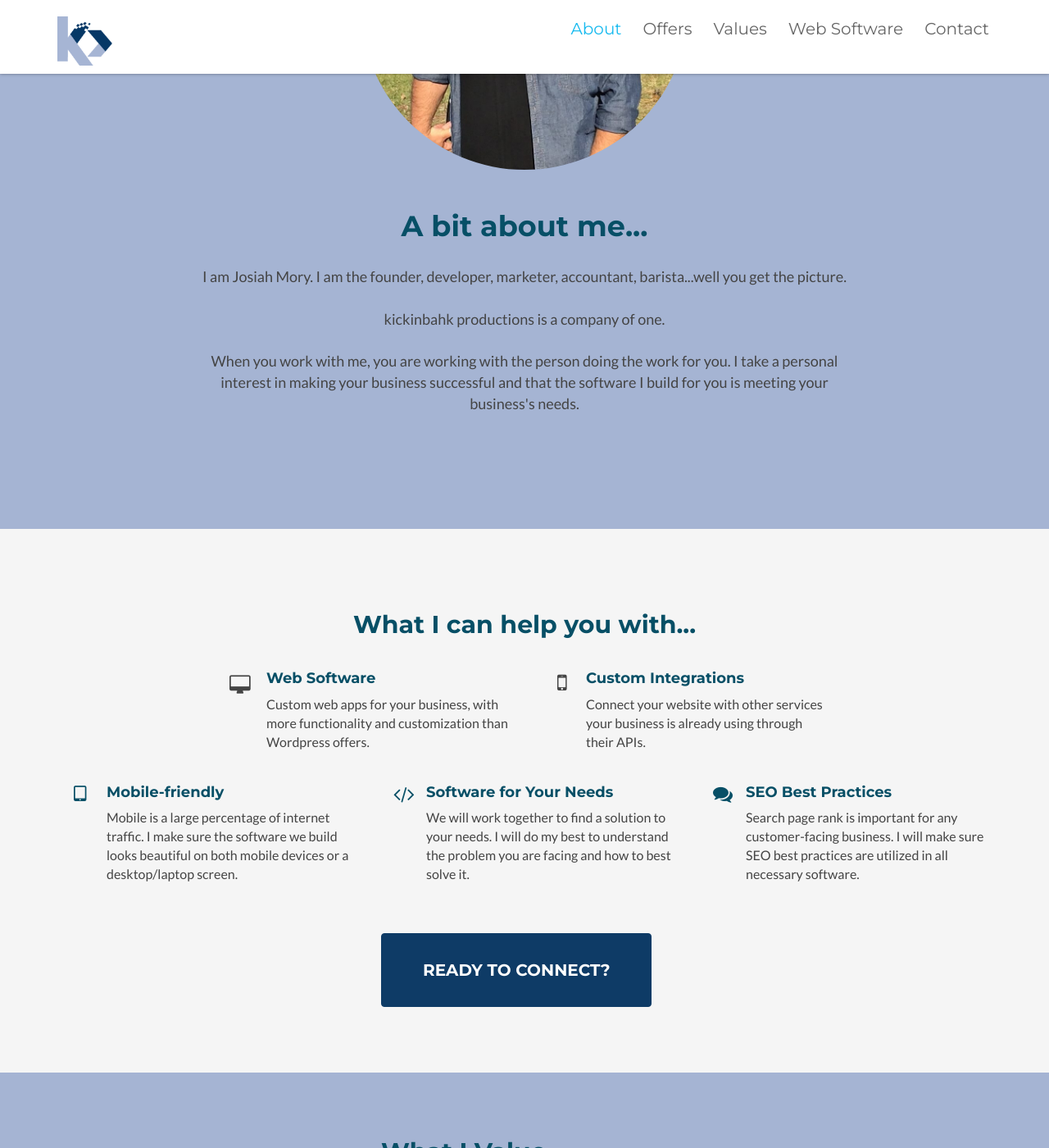
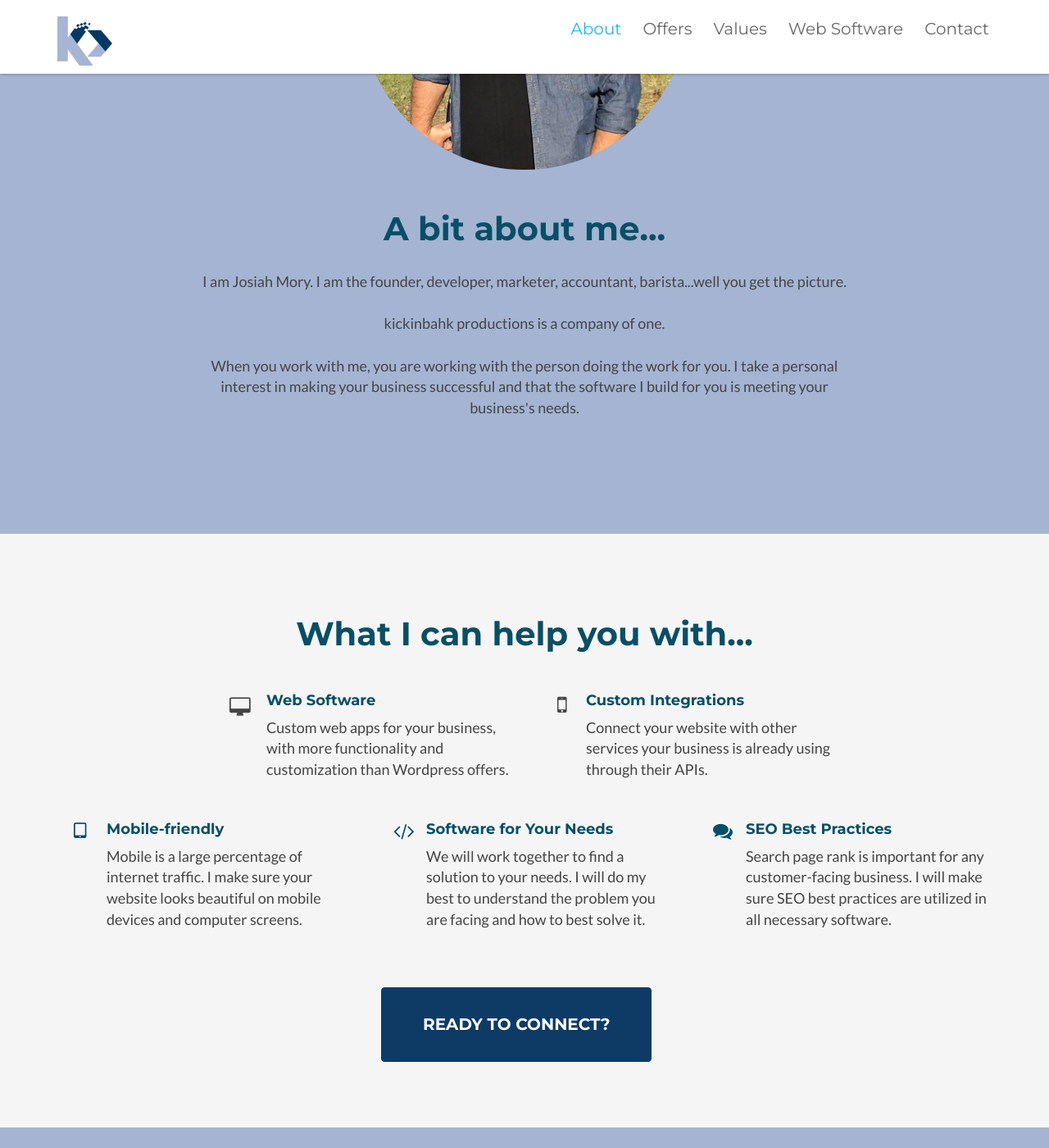
Before and after one commit to kickinbahkproductions/kickinbahkproductions-dev, a Jekyll site: the page built from index.html, in a window 1280 px wide and 1400 px high, scrolled down 908 px. Shown: the whole window at 82% size. Built offline with Jekyll 4.4.1, drawn with Linux system fonts in a browser that asks for light colours; a style sheet for code colours, icons or effects is not loaded.

Commit message:
make font sizes larger, change some copy

```diff
--- a/_includes/offer.html
+++ b/_includes/offer.html
@@ -30,7 +30,7 @@
           </div>
           <div class="content">
               <h3 class="sub-title">Mobile-friendly</h3>
-              <p>Mobile is a large percentage of internet traffic. I make sure the  software we build looks beautiful on both mobile devices or a desktop/laptop screen.</p>
+              <p>Mobile is a large percentage of internet traffic. I make sure your website looks beautiful on mobile devices and computer screens.</p>
           </div><!-- ** content ** -->
       </div><!-- ** item ** -->
       <div class="item col-md-4 col-sm-6 col-xs-12">
--- a/public/css/styles.css
+++ b/public/css/styles.css
@@ -10,7 +10,7 @@
 body {
   font-family: 'Lato', arial, sans-serif;
   color: #444444;
-  font-size: 16px;
+  font-size: 18px;
   -webkit-font-smoothing: antialiased;
   -moz-osx-font-smoothing: grayscale;
 }
@@ -252,7 +252,7 @@ pre code {
   color: #074f66;
   margin-top: 0;
   margin-bottom: 30px;
-  font-size: 35px;
+  font-size: 40px;
 }
 .about .title {
   color: #074f66;
@@ -287,11 +287,12 @@ pre code {
 }
 .offer .title {
   color: #074f66;
-  margin-bottom: 40px;
+  margin-bottom: 50px;
+  font-size: 40px;
 }
 .offer .item {
   position: relative;
-  margin-bottom: 30px;
+  margin-bottom: 40px;
 }
 .offer .item .icon-holder-first {
   position: absolute;
```
Also changed, not shown: 2 other files.
